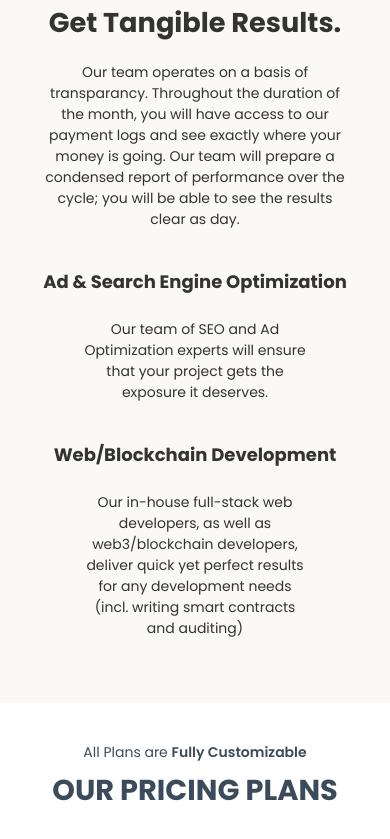
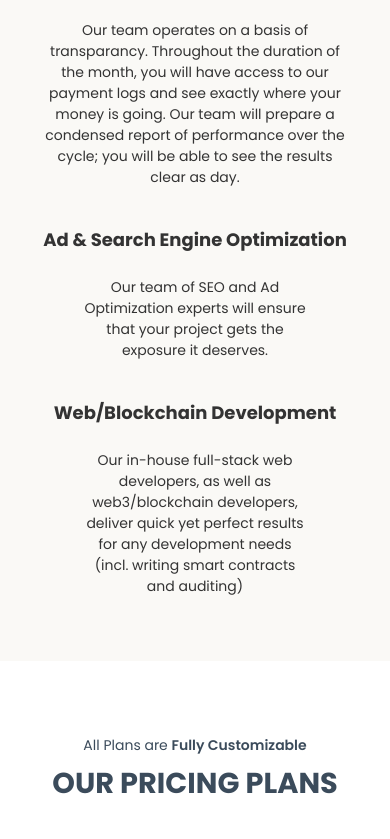
Before and after one commit to chrisokwakol/mintyy, a Next.js app: page / in a window 390 px wide. Shown: the part 3580-4419 px from the top of the page. Built offline with nearby package versions, Linux system fonts and the light colour scheme.

Commit message:
tiny spacing adjustments on homepage responsive vieW

```diff
--- a/styles/Home.module.css
+++ b/styles/Home.module.css
@@ -550,7 +550,7 @@
 
 	.pricingCards{
 		max-width: 678px;
-		margin-bottom: 20px;
+		margin-bottom: 50px;
 	}
 
 	.pricingCardsItem {
@@ -629,7 +629,6 @@
 	.content p {
 		text-align: center;
 		font-size: 0.875rem;
-		padding: 0 40px;
 	}
 
 	.content :nth-child(4) {
@@ -671,6 +670,11 @@
 		padding: 0 40px;
 	}
 
+	.servicesTwo .content p {
+		font-size: 0.875rem;
+		padding: 0 40px;
+	}
+
 	.servicesOneCTA {
 		justify-content: center;
 	}
@@ -690,7 +694,7 @@
 	}
 
 	.pricingSection {
-		margin-top: 0;
+		margin-top: 35px;
 	}
 
 	.whyMinty {
```
